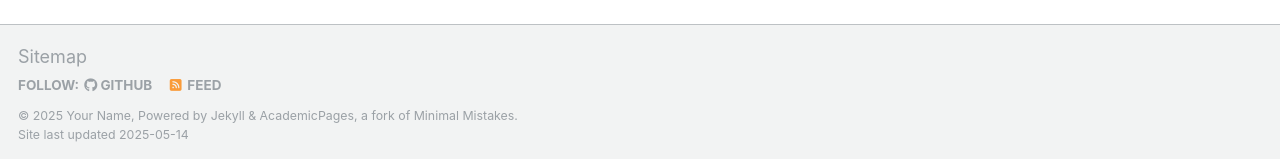
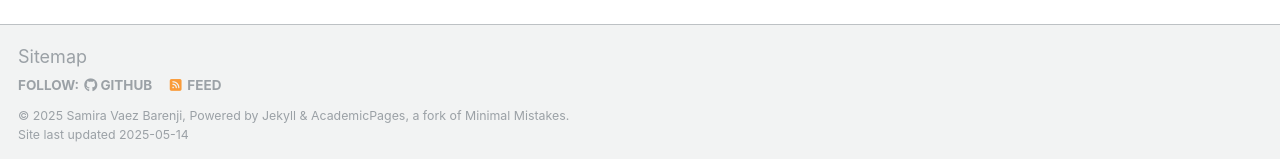
Before and after one commit to samiravaez/samiravaez.github.io, a Jekyll site: the page built from _pages/about.md, in a window 1280 px wide and 900 px high, scrolled down 646 px. Shown: the part 738-897 px from the top of the window. Built offline with Jekyll 4.4.1, drawn with Linux system fonts in a browser that asks for light colours; some web fonts are replaced.

Commit message:
Update _config.yml

```diff
--- a/_config.yml
+++ b/_config.yml
@@ -11,9 +11,9 @@
 site_theme               : "default"
 title                    : ""
 title_separator          : "-"
-name                     : &name "Your Name"
+name                     : &name "Samira Vaez Barenji"
 description              : &description "personal description"
-url                      : https://academicpages.github.io # the base hostname & protocol for your site e.g. "https://[your GitHub username].github.io" or if you already have some other page hosted on Github then use "https://[your GitHub username].github.io/[Your Repo Name]"
+url                      : https://samiravaez.github.io # the base hostname & protocol for your site e.g. "https://[your GitHub username].github.io" or if you already have some other page hosted on Github then use "https://[your GitHub username].github.io/[Your Repo Name]"
 baseurl                  : "" # the subpath of your site, e.g. "/blog"
 repository               : ""
 
@@ -29,12 +29,12 @@
   location         : "3675 Market St."
   employer         : "Drexel University"
   uri              : # URL
-  email            : "sv849@drexel.edu"
+  email            : "svaez@drexel.edu"
 
   # Academic websites
   academia         : # URL
   arxiv            : # URL - Update with the correct link to your profile
-  googlescholar    : "https://scholar.google.com/citations?user=PS_CX0AAAAAJ"
+  googlescholar    : "https://scholar.google.com/citations?user=6G0QE3YAAAAJ&hl=en"
   impactstory      : # URL
   orcid            : "http://orcid.org/yourorcidurl"
   semantic         : # URL
```
